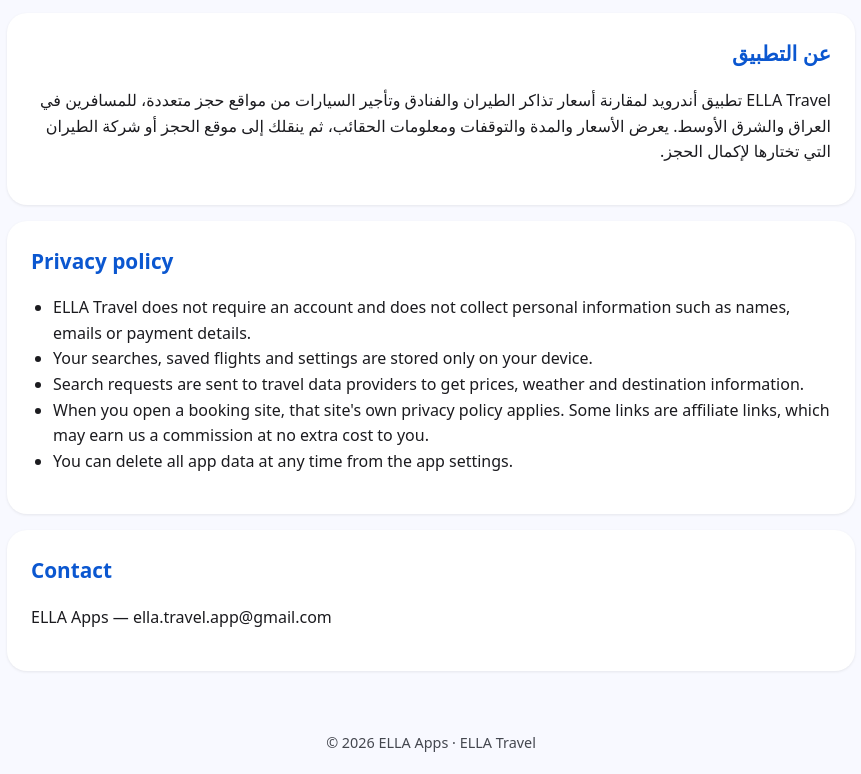
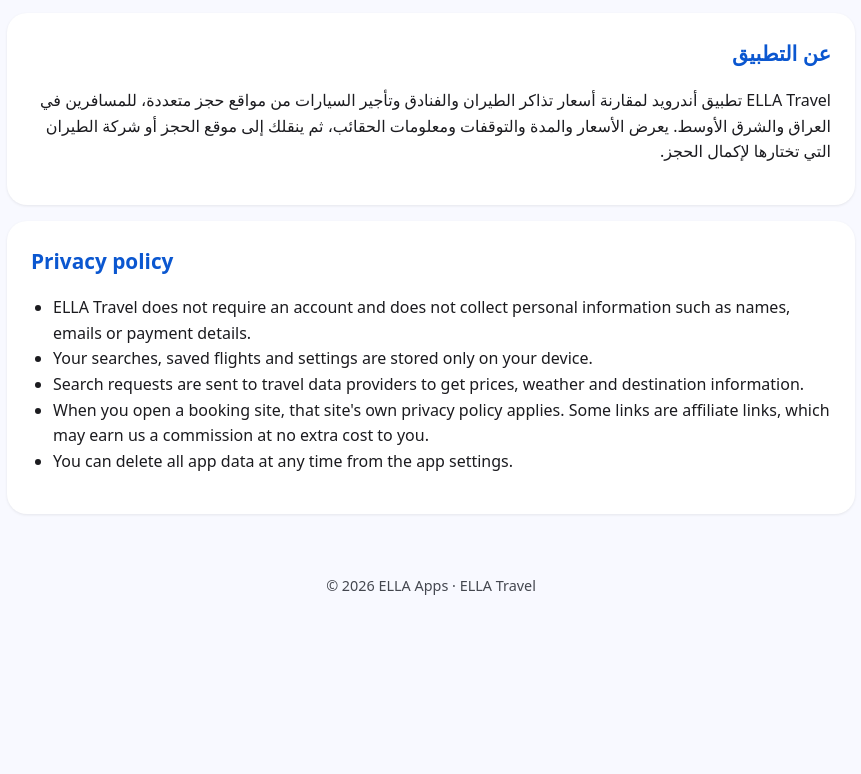
Before and after one commit to ellaapp89/ellaapp89.github.io, a plain HTML site: page index.html in a window 1280 px wide. Shown: the part 693-1467 px from the top of the page, without its empty margins (209-1070 px from the left). After the commit the page ends 1310 px from the top, so only its background shows below. Drawn offline with Linux system fonts and the light colour scheme.

Commit message:
Remove contact section from index.html
Removed the contact section from the main content.

```diff
--- a/index.html
+++ b/index.html
@@ -4,6 +4,7 @@
 <meta charset="utf-8">
 <meta name="viewport" content="width=device-width, initial-scale=1">
 <meta name="mitgo-verification" content="f5147639-521b-4a4d-8d03-a665010b6b92" />
+<meta name="mitgo-verification" content="b0947dc0-7e5a-4458-8af8-0f6f0d637d57" />
 <title>ELLA Travel – Compare flights, hotels & car rentals</title>
 <meta name="description" content="ELLA Travel compares flight, hotel and car rental prices from many booking sites for Arabic-speaking travelers in Iraq and the Middle East.">
 <style>
@@ -51,10 +52,6 @@
       <li>You can delete all app data at any time from the app settings.</li>
     </ul>
   </section>
-  <section id="contact">
-    <h2>Contact</h2>
-    <p>ELLA Apps — ella.travel.app@gmail.com</p>
-  </section>
 </main>
 <footer>© 2026 ELLA Apps · ELLA Travel</footer>
 </body>
```
